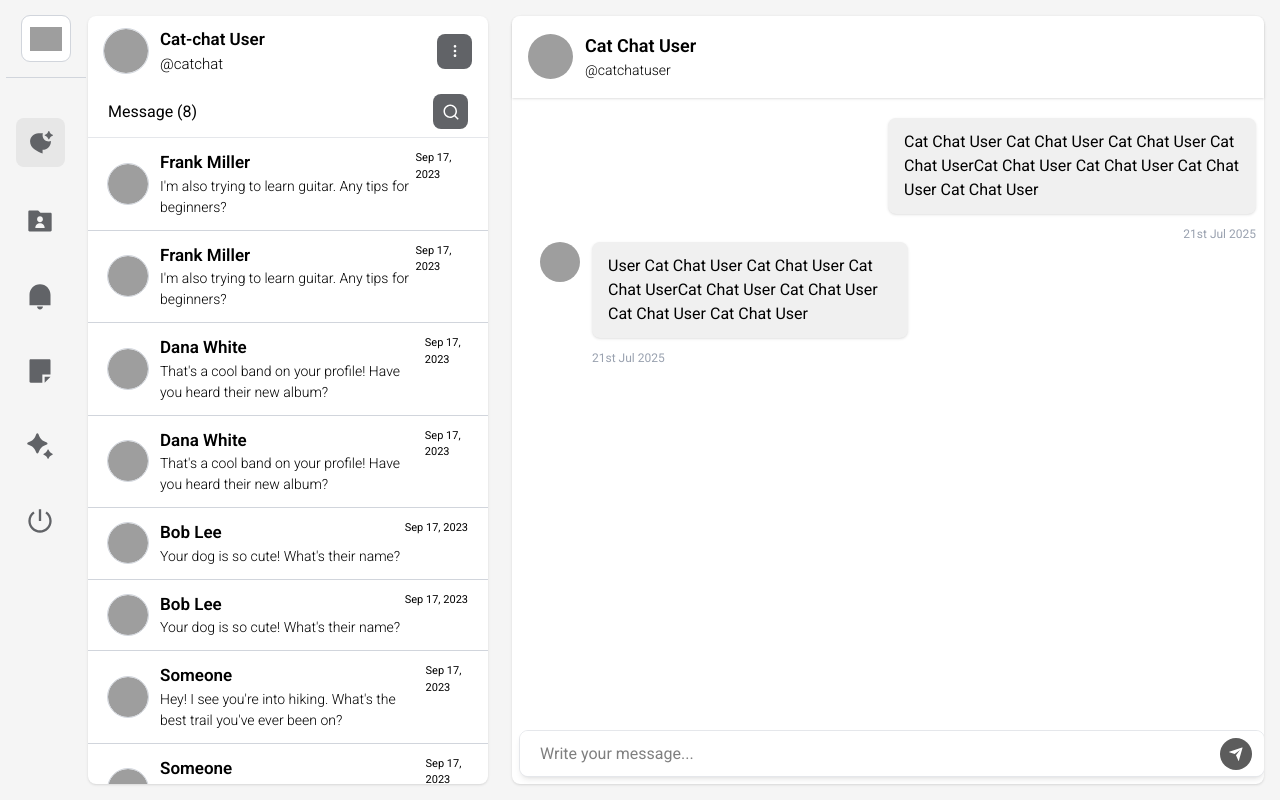
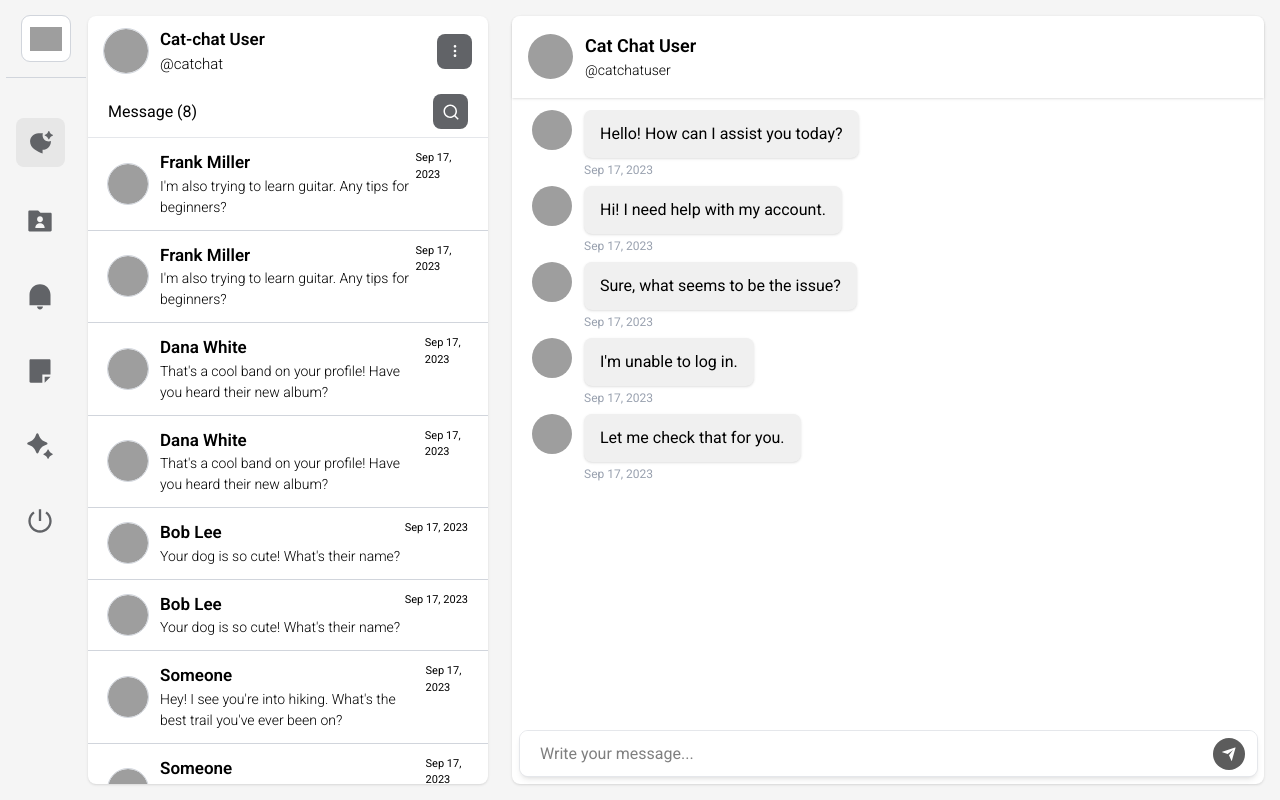
Before and after one commit to Marksu20/CHAT-APP, a React (Vite) app: page / in a window 1280 px wide. Built offline with nearby package versions, Linux system fonts and the light colour scheme; grey boxes are pictures that could not be loaded.

Commit message:
implement chat message handling and auto-scroll feature

```diff
--- a/src/components/Chatbox.jsx
+++ b/src/components/Chatbox.jsx
@@ -1,11 +1,53 @@
 import React from 'react'
+import { useState, useEffect, useMemo, useRef } from 'react'
 import { RiSendPlaneFill } from 'react-icons/ri'
+import { formatTimestamp } from '../utils/formatTimestamp'
+import messageData from '../data/messageData'
 
 const Chatbox = () => {
+  const [messages, setMessages] = useState([])
+  const [messageText, sendMessageText] = useState("")
+  const senderEmail = 'catchatuser@test.com';
+  const scrollRef = useRef(null);
+
+  useEffect(() => {
+    setMessages(messageData)
+  }, [])
+
+  useEffect(() => {
+    if (scrollRef.current) {
+      setTimeout(() => {
+        scrollRef.current.scrollTop = scrollRef.current.scrollHeight
+      }, 0)
+    }
+  }, [messages])
+
+  const sortedMessages = useMemo(() => {
+      return [...messages].sort((a, b) => {
+        const aTimestamp = a.timestamp.seconds + a.timestamp.nanoseconds / 1e9;
+        const bTimestamp = b.timestamp.seconds + b.timestamp.nanoseconds / 1e9;
+        return aTimestamp - bTimestamp;
+      })
+    }, [messages]);
+
+  const handleSendMessage = (e) => {
+    e.preventDefault();
+    const newMessage = {
+      sender: senderEmail,
+      text: messageText,
+      timestamp: {
+        seconds: Math.floor(Date.now() / 1000),
+        nanoseconds: 0
+      },
+    };
+
+    setMessages((prevMessages) => [...prevMessages, newMessage]);
+    sendMessageText("");
+  }
   return (
     <section className="flex flex-col flex-1 min-h-0 my-4 mx-2 mr-4 md:m-4 sm:m-4 bg-white rounded-lg shadow-sm">
       {/* flex flex-col flex-1 min-h-0 items-start justify-start mx-3 my-3 w-[100%] bg-white */}
-      <header className="w-[100%] h-[82px] shadow-sm m:h-fit p-4 bg-white rounded-t-lg">
+      <header className="w-[100%] h-[82px] shadow-sm m:h-fit p-4 bg-white rounded-t-lg mb-3">
         <main className="flex items-center gap-3">
           <span>
             <img
@@ -21,25 +63,28 @@ const Chatbox = () => {
         </main>
       </header>
 
-      <main className="custom-scrollbar overflow-y-auto relative w-[100%] flex flex-col flex-1 min-h-0">
-        <section className="px-2 pt-5 flex-1 min-h-0 overflow-y-auto">
-          <div className="flex-1">
-
-            {/* user chats here */}
-            <div className="flex flex-col items-end w-full">
-              <span className="flex gap-3 max-w-[50%] min-w-[120px] w-fit h-auto ms-10">
+      <main className="relative w-[100%] flex flex-col flex-1 min-h-0">
+        <section className="px-0 flex-1 min-h-0">
+          <div ref={scrollRef} className="flex-1 custom-scrollbar overflow-y-auto h-full">
+            {/* chats */}
+            {sortedMessages?.map((msg, index) => (
+              <>
+                {msg?.sender === senderEmail ? (
+                  // chats from the user
+                  <div key={index} className="flex flex-col items-end w-full mb-2">
+                    <span className="flex gap-3 max-w-[50%] w-fit h-auto ms-5 mx-3">
                       <div>
                         <div className="flex items-center bg-[#F0F0F0] justify-center px-4 py-3 rounded-lg shadow-sm break-words">
-                    <h4 className="break-words whitespace-pre-line text-wrap">Cat Chat User Cat Chat User Cat Chat User Cat Chat UserCat Chat User Cat Chat User Cat Chat User Cat Chat User</h4>
+                          <h4 className="break-words whitespace-pre-line text-wrap">{msg.text}</h4>
                         </div>
-                  <p className="text-gray-400 text-xs mt-3 text-right">21st Jul 2025</p>
+                        <p className="text-gray-400 text-xs mt-1 text-right">{formatTimestamp(msg?.timestamp)}</p>
                       </div>
                     </span>
                   </div>
-
-            {/* contact chats here */}
-            <div className="flex flex-col items-start w-full">
-              <span className="flex gap-3 max-w-[50%] min-w-[120px] w-fit h-auto ms-5">
+                  ) : (
+                    // chats from contacts
+                    <div key={index} className="flex flex-col items-start w-full mb-2">
+                      <span className="flex gap-3 max-w-[50%] w-fit h-auto ms-5">
                         <img
                           src="https://tailwindcss.com/plus-assets/img/logos/mark.svg?color=indigo&shade=600"
                           alt="Default Avatar Icon"
@@ -47,26 +92,31 @@ const Chatbox = () => {
                         />
                         <div>
                           <div className="flex items-center bg-[#F0F0F0] justify-center px-4 py-3 rounded-lg shadow-sm break-words">
-                    <h4 className="break-words whitespace-pre-line text-wrap"> User Cat Chat User Cat Chat User Cat Chat UserCat Chat User Cat Chat User Cat Chat User Cat Chat User</h4>
+                            <h4 className="break-words whitespace-pre-line text-wrap">{msg.text}</h4>
                           </div>
-                  <p className="text-gray-400 text-xs mt-3">21st Jul 2025</p>
+                          <p className="text-gray-400 text-xs mt-1">{formatTimestamp(msg?.timestamp)}</p>
                         </div>
                       </span>
                     </div>
-
+                )}
+              </>
+              ))
+            }
           </div>
         </section>
 
         {/* message input */}
-        <div className="outline-1 outline-gray-200 shadow-md rounded-lg mx-2 my-2 shrink-0 p-0 w-[99%]">
-          <form action="" className="flex items-center bg-white h-[45px] w-[100%] px-2 rounded-lg relative">
+        <div className="outline-1 outline-gray-200 shadow-md rounded-lg mx-2 my-2 shrink-0 p-0 w-[98%]">
+          <form onSubmit={handleSendMessage} className="flex items-center bg-white h-[45px] w-[100%] px-2 rounded-lg relative">
             <input
               type="text"
+              value={messageText}
               placeholder="Write your message..."
               className="h-full text-[] outline-none text-[16px] pl-3 pr-15 rounded-lg w-[100%]"
+              onChange={(e) => sendMessageText(e.target.value)}
             />
             {/* send button */}
-            <button className="flex items-center justify-center absolute right-3 p-2 rounded-full bg-[#5C5C5C] hover:bg-[#616367] text-white">
+            <button type="submit" className="flex items-center justify-center absolute right-3 p-2 rounded-full bg-[#5C5C5C] hover:bg-[#616367] text-white cursor-pointer">
               <RiSendPlaneFill />
             </button>
           </form>
```
Lines whose indentation alone changed are shown as unchanged.
